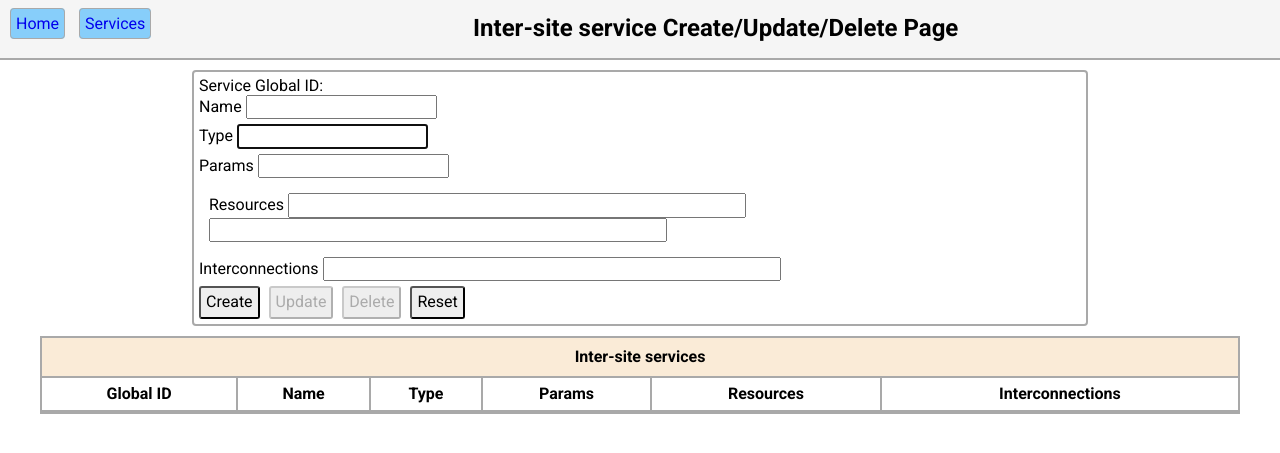
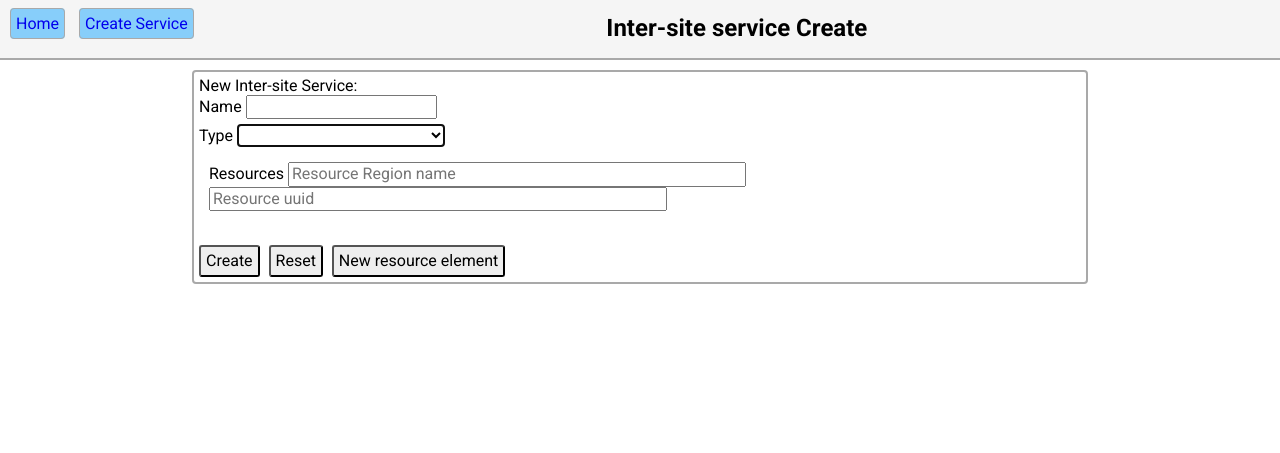
Before and after one commit to daespinel/intersite, a Python web app: template templates/services.html in a window 1280 px wide. Shown: the top 453 px of the page. Run offline with Jinja, Linux system fonts and the light colour scheme; the template is opened without the code that fills it, so the values that code supplies are empty; some libraries are stand-ins or nearby versions.

Commit message:
Changes to the views for service creation

```diff
--- a/requirements.txt
+++ b/requirements.txt
@@ -9,3 +9,4 @@
 keystoneauth1==3.14.0
 python-keystoneclient==3.19.0
 python-neutronclient==6.12.0
+python-novaclient==11.0.0
--- a/static/js/services.js
+++ b/static/js/services.js
@@ -103,6 +103,7 @@
             $service_name.val(service.service_name);
             $service_params.val(service.service_params);
             var array_service= service.service_resources;
+            console.log(array_service);
             $service_resources.val(array_service);
             //$service_resources2.val(service.service_resources2);
             $service_interconnections.val(service.service_interconnections);
@@ -259,23 +260,14 @@
             service_interconnections = $target.data('service_interconnections');
             //console.log(service_interconnections);
 
-        function myFunction(value){
-            var temp = value.split('-');
-            if(temp!=''){
-                console.log(temp);
-            }
-        }
-
         var array = service_resources.split("*");
-        array.forEach(myFunction);
-        //console.log(array)
+        array.pop();
 
         view.update_editor({  service_global: service_global,
             service_name: service_name,
             service_type: service_type,
             service_params: service_params,
-            service_resources: array[0],
-            service_resources2: array[1],
+            service_resources: array,
             service_interconnections: service_interconnections,
         });
         view.set_button_state(view.EXISTING_RESOURCE);
--- a/templates/home.html
+++ b/templates/home.html
@@ -36,7 +36,7 @@
             <td class="name">{{service_name}}</td>
             <td class="type">{{service_type}}</td>
             <td class="params">{{service_params}}</td>
-            <td class="resources">{{#each service_resources}}{{resource_region}} - {{resource_uuid}} <br> {{/each}}</td>
+            <td class="resources">{{#each service_resources}}{{resource_region}} {{resource_uuid}} <br> {{/each}}</td>
             <td class="interconnections">{{#each service_interconnections}}{{interconnexion_uuid}} <br> {{/each}}</td>
         </tr>
         {{/each}}
--- a/templates/parent.html
+++ b/templates/parent.html
@@ -19,7 +19,7 @@
 <div class="navigation">
     <span class="buttons">
         <a href="/">Home</a>
-        <a href="/services">Services</a>
+        <a href="/services">Create Service</a>
     </span>
     <span class="page_name">
         <div>{% block page_name%}{% endblock %}</div>
--- a/templates/services.html
+++ b/templates/services.html
@@ -4,45 +4,50 @@
 {{ super() }}
 <link rel="stylesheet" href="/static/css/services.css">
 {% endblock %}
-{% block page_name %}Inter-site service Create/Update/Delete Page{% endblock %}
+{% block page_name %}Inter-site service Create{% endblock %}
 
 {% block body %}
 <div class="container">
     <input id="url_service_global" type="hidden" value="{{ service_global }}" />
     <div class="section editor">
         <div>
-                <span>Service Global ID:</span>
+            <span>New Inter-site Service:</span>
             <span id="service_global"></span>
+            <br />
         </div>
         <label for="name">Name
-                <input id="service_name" type="text" />
+            <input id="service_name" type="text"/>
         </label>
         <br />
         <label for="type">Type
-                <input id="service_type" type="text" />
+            <select id="service_type" name="type">
+                <option value="L2">Layer 2 network extension</option>
+                <option value="L3">Layer 3 routing</option>
+            </select>
         </label>
         <br />
-            <label for="params">Params
+        <!--<label for="params">Params
                 <input id="service_params" type="text" />
             </label>
-            <br />
+            <br />-->
         <div class="container">
             <label for="resources">Resources
-                    <input id="service_resources" type="text" maxlength="200" class="service_resources"/>
-                    <input id="service_resources2" type="text" maxlength="200" class="service_resources2"/>
+                <input id="service_resources" type="text" maxlength="200" class="service_resources" placeholder="Resource Region name"/>
+                <input id="service_resources2" type="text" maxlength="200" class="service_resources2" placeholder="Resource uuid"/>
             </label>
             <br />
         </div>
-            <label for="interconnections">Interconnections
+        <!--<label for="interconnections">Interconnections
                 <input id="service_interconnections" type="text" maxlength="200" class="service_interconnections"/>
-            </label>
+            </label>-->
         <br />
         <button id="create">Create</button>
-            <button id="update">Update</button>
-            <button id="delete">Delete</button>
+        <!--<button id="update">Update</button>-->
+        <!--<button id="delete">Delete</button>-->
         <button id="reset">Reset</button>
+        <button id="new_resource">New resource element</button>
     </div>
-        <div class="services">
+    <!-- <div class="services">
             <table>
                 <caption>Inter-site services</caption>
                 <thead>
@@ -56,30 +61,30 @@
                     </tr>
                 </thead>
             </table>
-        </div>
+        </div> -->
     <div class="error">
     </div>
 </div>
 <div class="error">
 </div>
 
-<!-- Handlebars script tag entry -->
+<!-- Handlebars script tag entry
 {% raw %}
 <script id="services-table-template" type="text/x-handlebars-template">
     <tbody>
         {{#each services}}
-        <tr data-service_global="{{service_global}}" data-service_type="{{service_type}}" data-service_name="{{service_name}}" data-service_params="{{service_params}}" data-service_resources="{{#each service_resources}}{{resource_region}}-{{resource_uuid}}*{{/each}}" data-service_interconnections="{{#each service_interconnections}} {{interconnexion_uuid}} {{/each}}">
+        <tr data-service_global="{{service_global}}" data-service_type="{{service_type}}" data-service_name="{{service_name}}" data-service_params="{{service_params}}" data-service_resources="{{#each service_resources}}{{resource_region}} {{resource_uuid}}*{{/each}}" data-service_interconnections="{{#each service_interconnections}} {{interconnexion_uuid}} {{/each}}">
             <td class="global">{{service_global}}</td>
             <td class="name">{{service_name}}</td>
             <td class="type">{{service_type}}</td>
             <td class="params">{{service_params}}</td>
-            <td class="resources">{{#each service_resources}}{{resource_region}} - {{resource_uuid}} <br> {{/each}}</td>
+            <td class="resources">{{#each service_resources}}{{resource_region}} {{resource_uuid}} <br> {{/each}}</td>
             <td class="interconnections">{{#each service_interconnections}}{{interconnexion_uuid}} <br> {{/each}}</td>
         </tr>
         {{/each}}
     </tbody>
 </script>
-{% endraw %}
+{% endraw %} -->
 
 {% endblock %}
 
```
Also changed, not shown: common/utils.py (+8 -0 lines), controllers/intersite.py (+22 -6 lines), static/js/home.js (+5 -5 lines). Lines whose indentation alone changed are shown as unchanged.
